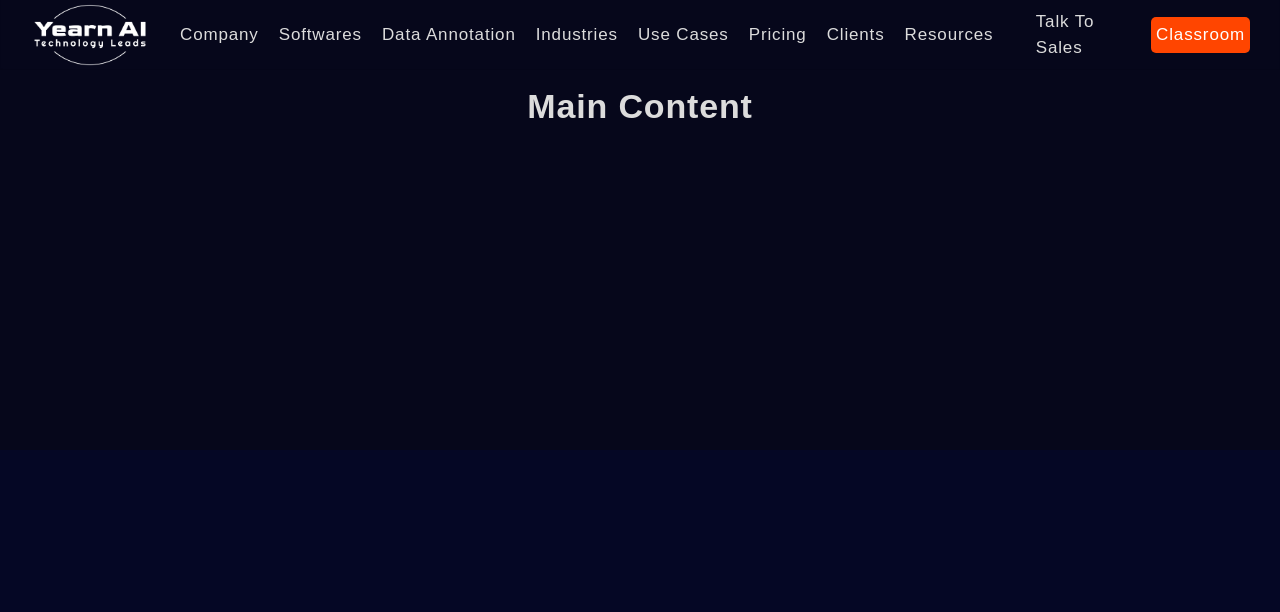
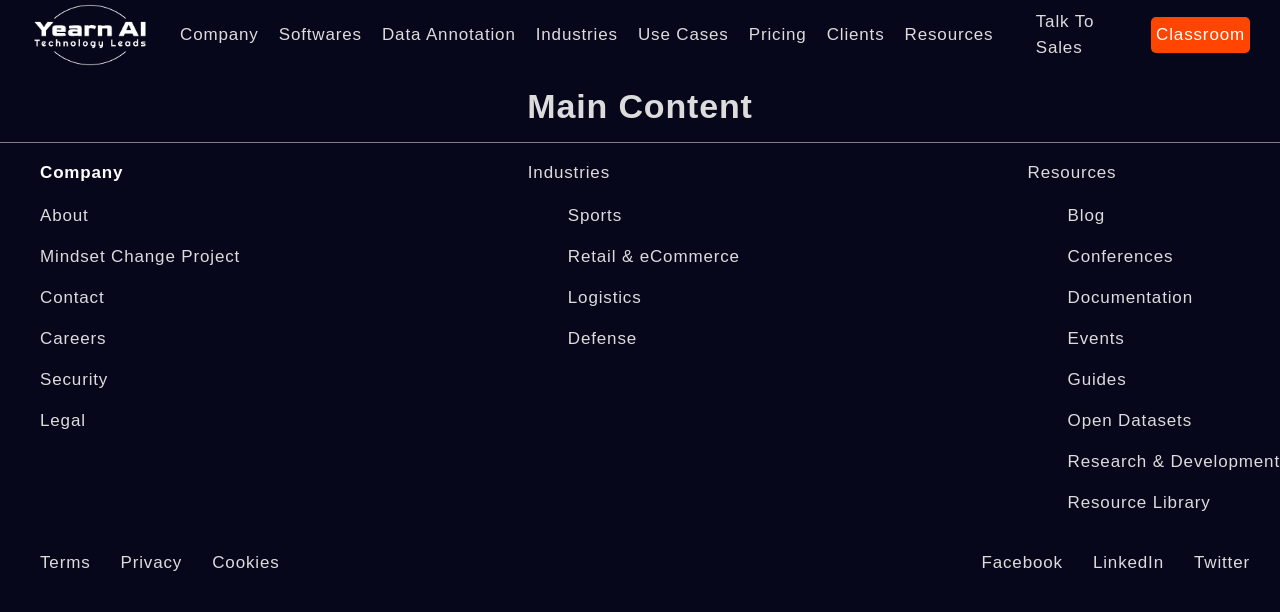
Before and after one commit to Jokmonsimon/yearnai-static-web, a plain HTML site: page web_static/index.html in a window 1280 px wide. Drawn offline with Linux system fonts and the light colour scheme.

Commit message:
New update

```diff
--- a/styles/footer.css
+++ b/styles/footer.css
@@ -1,10 +1,55 @@
 footer {
+  height: 442px;
+  width: 100%;
+  border-top: 1px solid grey;
+}
+
+.footer-section {
   display: flex;
-  justify-content: center;
-  align-items: center;
-  background-color: #050725;
-  height: 350px;
+  flex-direction: column;
   width: 100%;
-  position: fixed;
-  bottom: 0;
 }
+
+.footer-links {
+  display: flex;
+  flex-direction: row;
+  justify-content: space-between;
+  width: 100%;
+}
+
+.footer-title > p {
+  margin-left: 40px;
+  color: white;
+  font-weight: 600;
+}
+
+.footer-social {
+  display: flex;
+  flex-direction: row;
+  justify-content: space-between;
+  width: 100%;
+}
+
+.footer-legal > ul {
+  display: flex;
+  flex-direction: row;
+}
+
+.footer-legal > ul > li {
+  list-style: none;
+  margin-right: 30px;
+}
+
+.footer-social-link > ul {
+  display: flex;
+  flex-direction: row;
+}
+
+.footer-social-link > ul > li {
+  list-style: none;
+  margin-right: 30px;
+}
+
+/* .footer-social-link > ul > li > a {
+  font-size: 12px;
+} */
--- a/web_static/index.html
+++ b/web_static/index.html
@@ -104,7 +104,59 @@
       <main><h1>Main Content</h1></main>
     </div>
     <footer>
-      <div></div>
+      <div class="footer-section">
+        <div class="footer-links">
+          <div class="footer-title">
+            <p>Company</p>
+            <ul>
+              <li><a href="">About</a></li>
+              <li><a href="">Mindset Change Project</a></li>
+              <li><a href="">Contact</a></li>
+              <li><a href="">Careers</a></li>
+              <li><a href="">Security</a></li>
+              <li><a href="">Legal</a></li>
+            </ul>
+          </div>
+          <div class="footer-industries">
+            <p>Industries</p>
+            <ul>
+              <li><a href="">Sports</a></li>
+              <li><a href="">Retail & eCommerce</a></li>
+              <li><a href="">Logistics</a></li>
+              <li><a href="">Defense</a></li>
+            </ul>
+          </div>
+          <div class="footer-resources">
+            <p>Resources</p>
+            <ul>
+              <li><a href="">Blog</a></li>
+              <li><a href="">Conferences</a></li>
+              <li><a href="">Documentation</a></li>
+              <li><a href="">Events</a></li>
+              <li><a href="">Guides</a></li>
+              <li><a href="">Open Datasets</a></li>
+              <li><a href="">Research & Development </a></li>
+              <li><a href="">Resource Library</a></li>
+            </ul>
+          </div>
+        </div>
+        <div class="footer-social">
+          <div class="footer-legal">
+            <ul>
+              <li><a href="">Terms</a></li>
+              <li><a href="">Privacy</a></li>
+              <li><a href="">Cookies</a></li>
+            </ul>
+          </div>
+          <div class="footer-social-link">
+            <ul>
+              <li><a href="">Facebook</a></li>
+              <li><a href="">LinkedIn</a></li>
+              <li><a href="">Twitter</a></li>
+            </ul>
+          </div>
+        </div>
+      </div>
     </footer>
   </body>
 </html>
```
